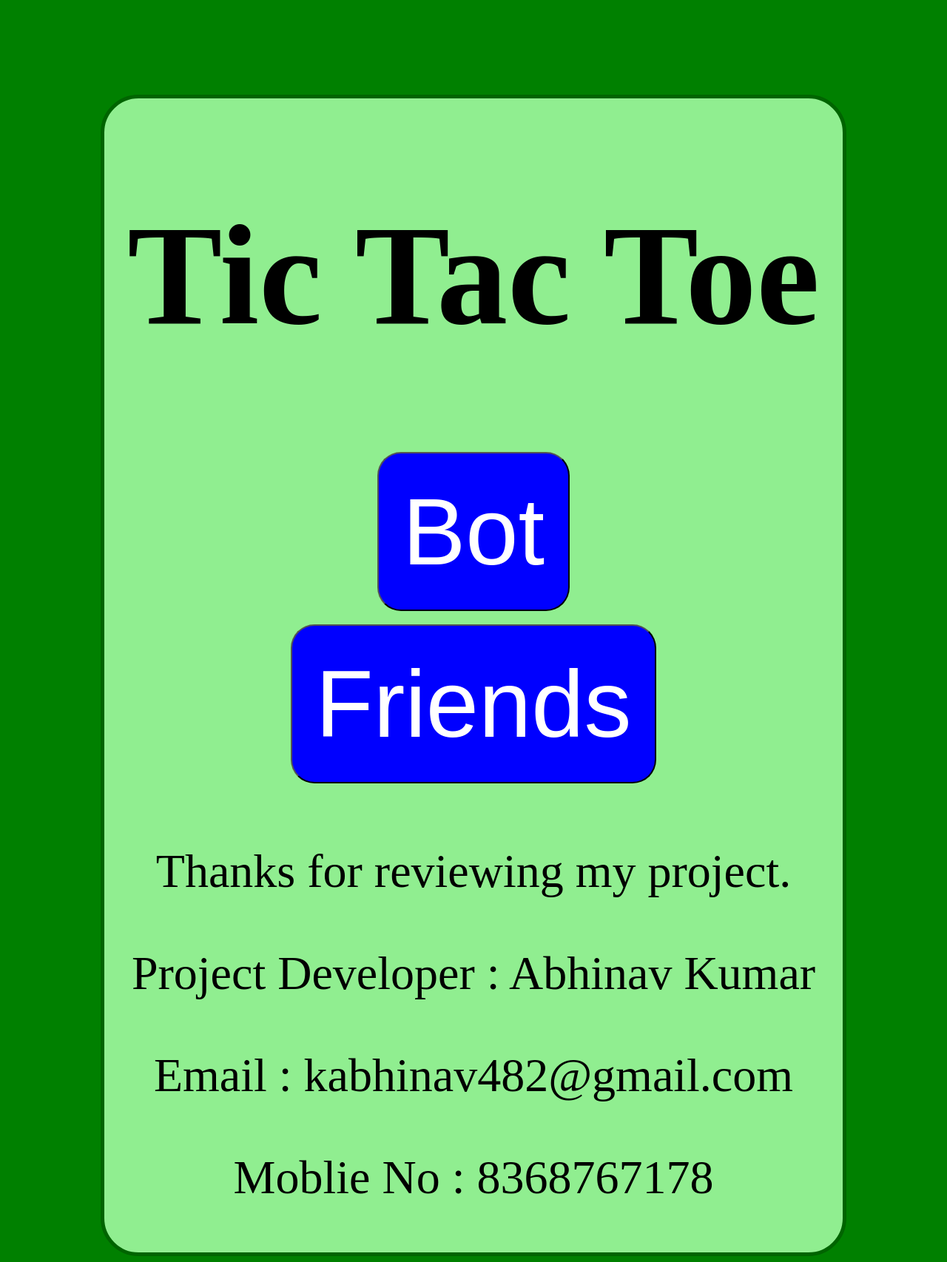
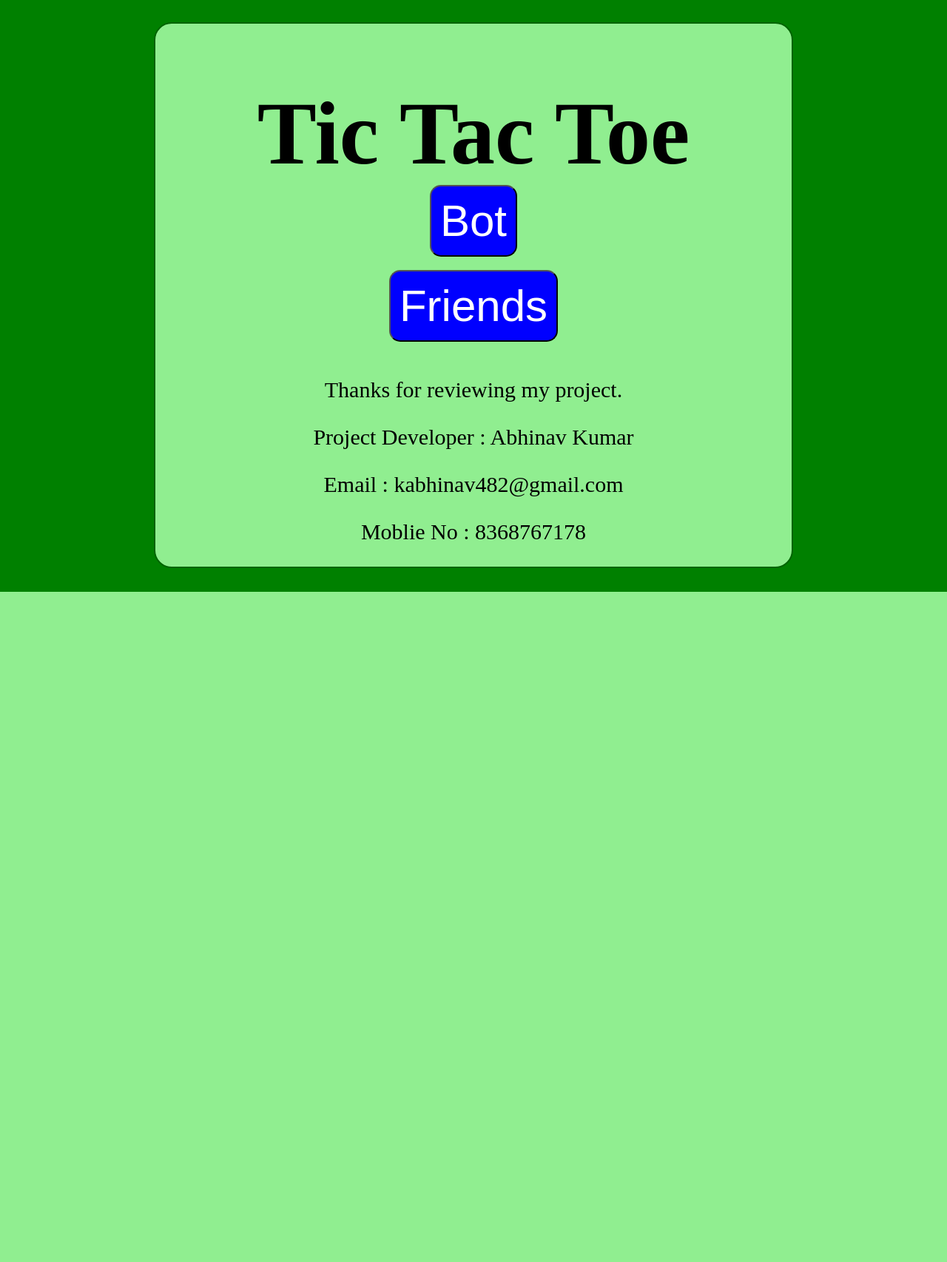
Before and after one commit to abhinav-exp/TicTacToe, a Django app: page / in a window 1280 px wide. Shown: the whole page at 74% size. After the commit the page ends 800 px from the top, so only its background shows below. Run offline with Django 3.2, Linux system fonts and the light colour scheme; some libraries are stand-ins or nearby versions.

Commit message:
menu display solved

```diff
--- a/home/templates/home.html
+++ b/home/templates/home.html
@@ -38,17 +38,19 @@
 <script type="text/javascript">
 	var win_h = $(window).height()
 	var win_b = $(window).width()
+	win_b = win_h*(0.75);
 	var all = $(".all")
-	all.css("marginLeft",win_b/10+"px");
-	all.css("marginRight",win_b/10+"px");
-	all.css("marginTop",win_b/10+"px");
+	all.css("marginLeft",win_b/3+"px");
+	all.css("marginRight",win_b/3+"px");
+	all.css("marginTop",win_b/20+"px");
 	all.css("border-radius",win_b*4/100+"px");
 	all.css("border-width",win_b*4/1000+"px");
 	var h1 = $("h1")
-	h1.css("font-size",win_b*15/100+"px")
+	h1.css("font-size",win_b*20/100+"px")
+	h1.css("margin-bottom", "0px")
 	var input = $("input")
 	input.css("font-size",win_b/10+"px")
-	input.css("padding",win_b/40+"px")
+	input.css("padding",win_b/50+"px")
 	input.css("border-radius",win_b/40+"px");
 	var p = $("p")
 	p.css("font-size",win_b/20+"px")
```
Also changed, not shown: 1 other file.
